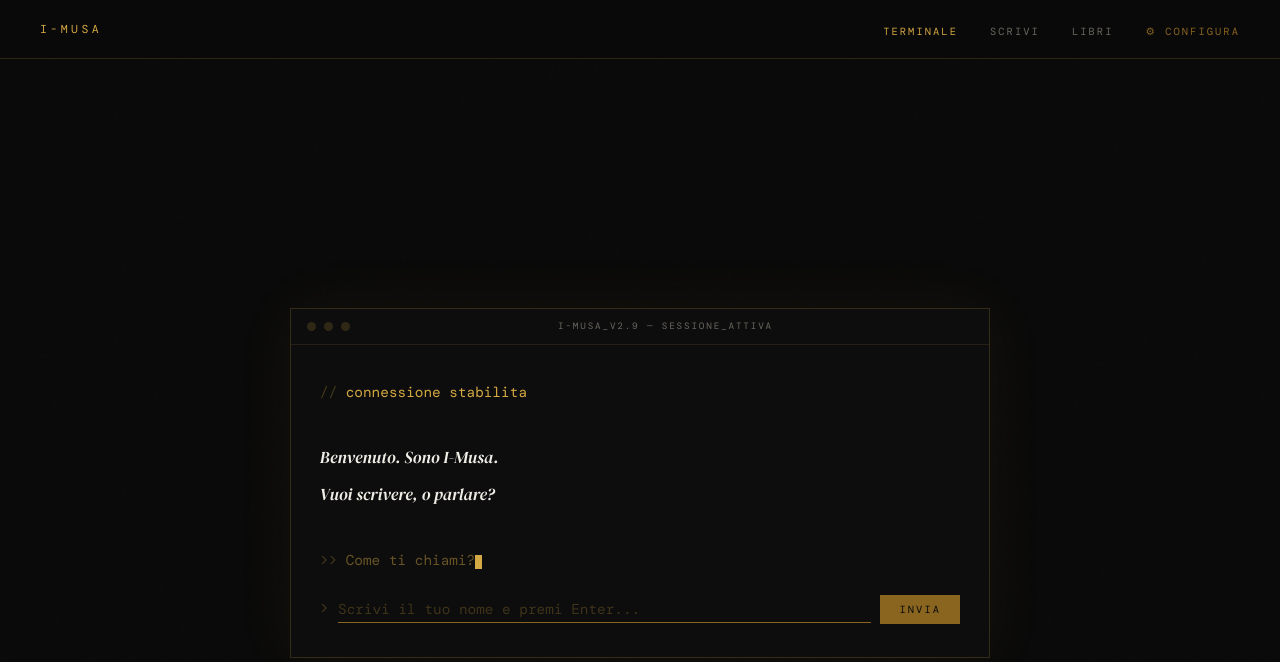
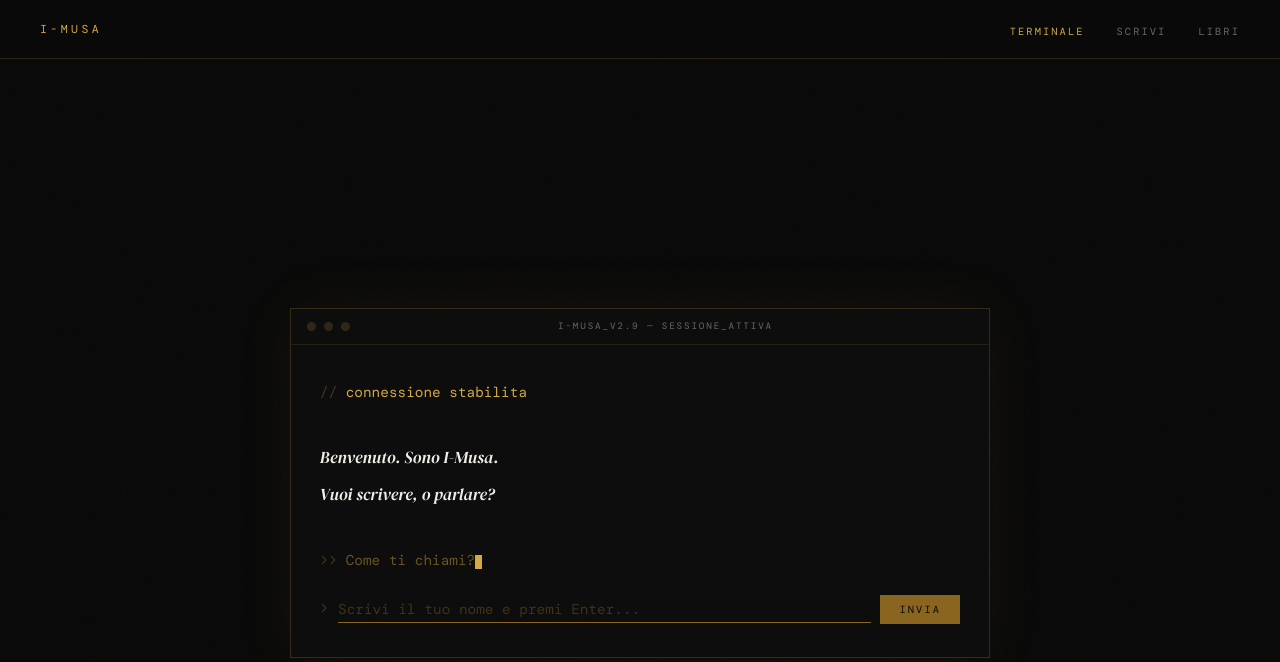
Before and after one commit to fabioscrive/imusa, a plain HTML site: page imusa-write.html in a window 1280 px wide. Drawn offline with nearby package versions, Linux system fonts and the light colour scheme; a web font is replaced by a local one.

Commit message:
Update imusa-write.html

```diff
--- a/imusa-write.html
+++ b/imusa-write.html
@@ -337,7 +337,6 @@
       <li><a onclick="showPage('terminal')" id="nav-terminal" class="active">Terminale</a></li>
       <li><a onclick="showPage('write')" id="nav-write">Scrivi</a></li>
       <li><a onclick="showPage('library')" id="nav-library">Libri</a></li>
-      <li><a href="admin.html" style="color:var(--amber-dark);">⚙ Configura</a></li>
     </ul>
   </nav>
 
```
